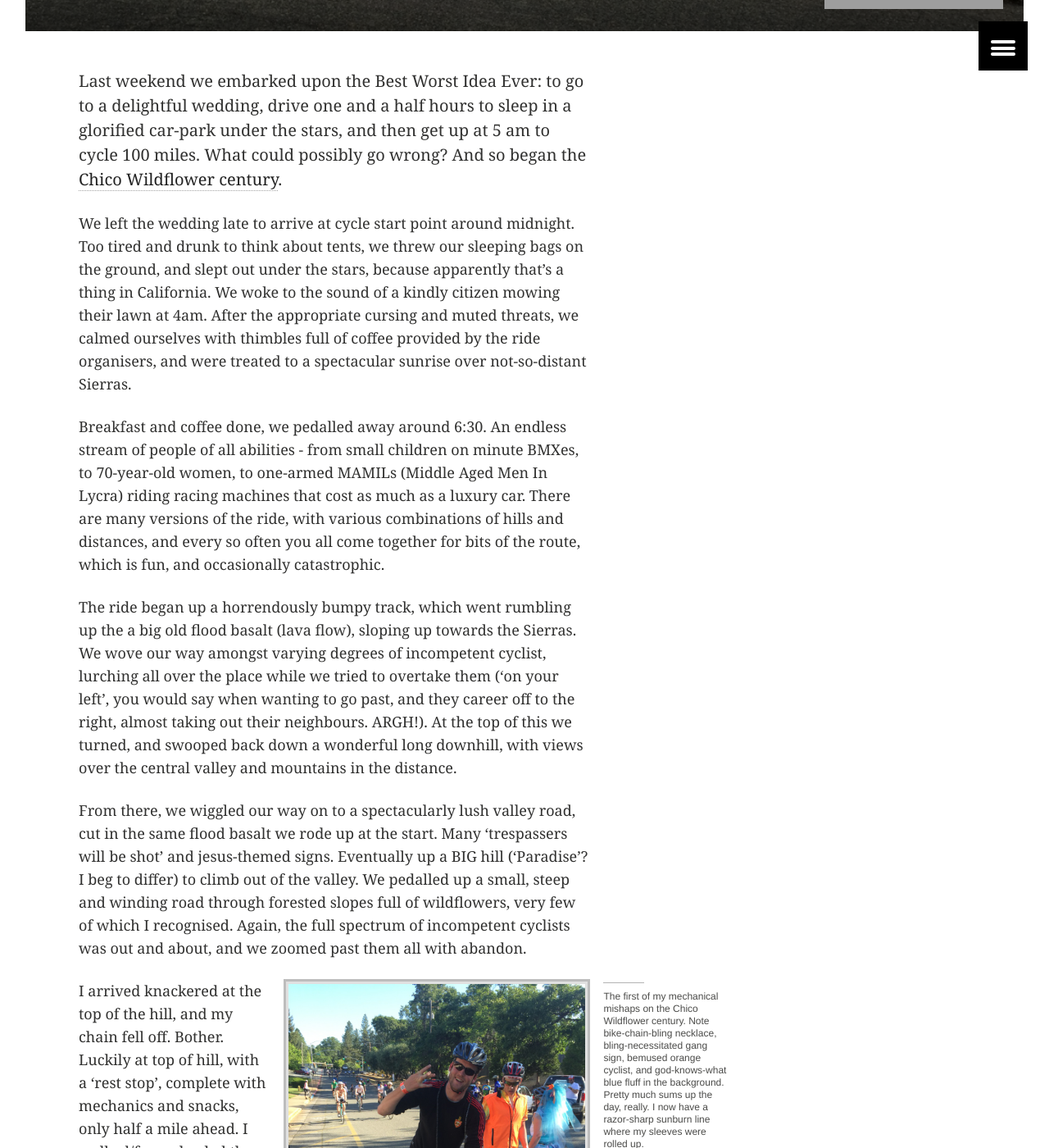
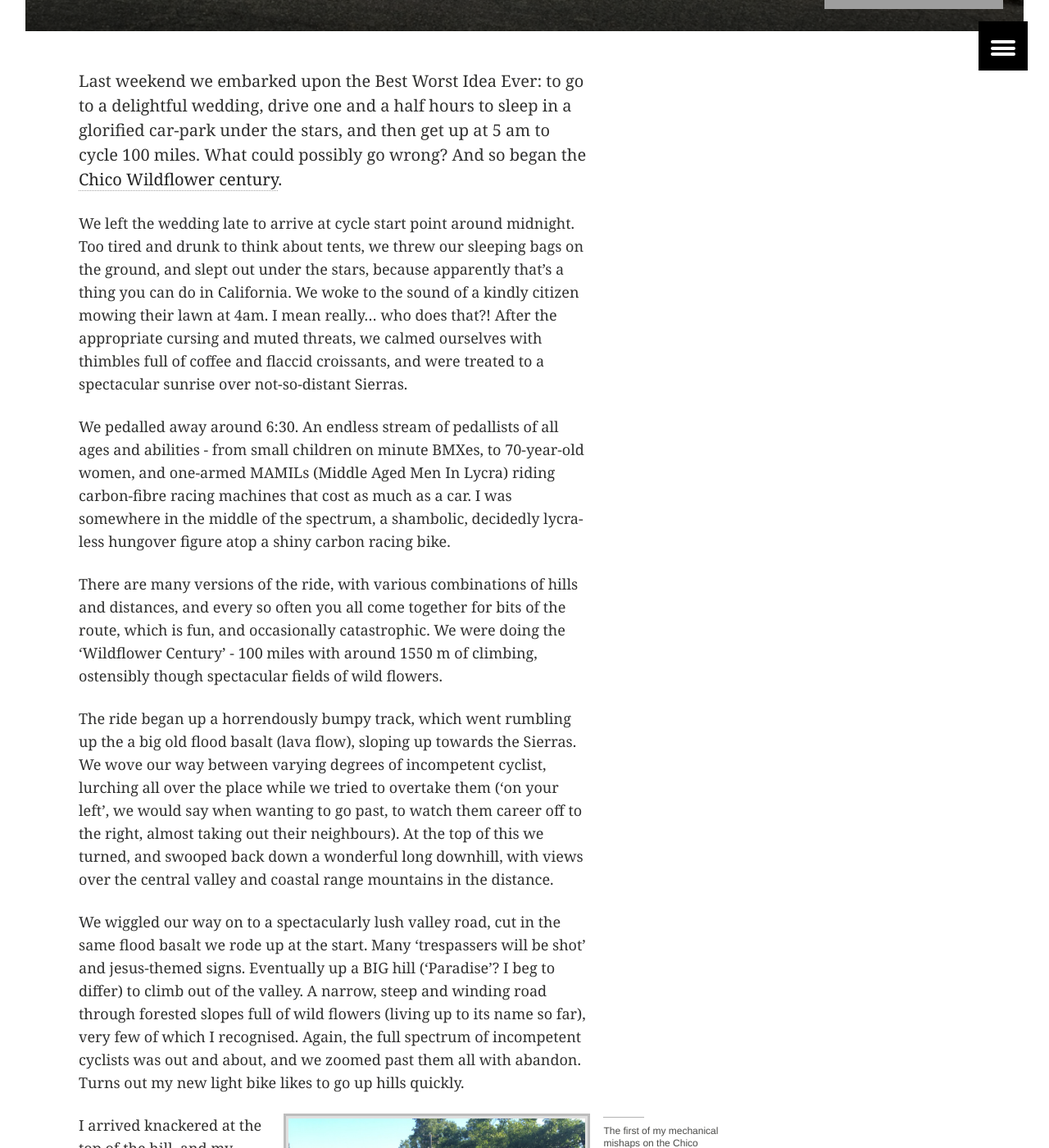
Before and after one commit to oscarbranson/oscarbranson.github.io, a Jekyll site: the page built from _posts/travel/2015-04-28-chasing-squirrels.md, in a window 1280 px wide and 1400 px high, scrolled down 753 px. Shown: the whole window at 82% size. Built offline with Jekyll 4.4.1, drawn with Linux system fonts in a browser that asks for light colours; comment, search, counter and statistics services are not loaded; some of the changed text lies outside the part shown.

Commit message:
tweaked 'chasing squirrels' post

```diff
--- a/_posts/travel/2015-04-28-chasing-squirrels.md
+++ b/_posts/travel/2015-04-28-chasing-squirrels.md
@@ -1,6 +1,6 @@
 ---
 layout: travel
-title: Chasing Squirrels!
+title: Chasing Squirrels
 modified:
 categories: travel main
 excerpt:
@@ -18,13 +18,15 @@ published: true
 
 Last weekend we embarked upon the Best Worst Idea Ever: to go to a delightful wedding, drive one and a half hours to sleep in a glorified car-park under the stars, and then get up at 5 am to cycle 100 miles. What could possibly go wrong? And so began the [Chico Wildflower century](https://www.chicovelo.org/wildflower-april.html).
 
-We left the wedding late to arrive at cycle start point around midnight. Too tired and drunk to think about tents, we threw our sleeping bags on the ground, and slept out under the stars, because apparently that's a thing in California. We woke to the sound of a kindly citizen mowing their lawn at 4am. After the appropriate cursing and muted threats, we calmed ourselves with thimbles full of coffee provided by the ride organisers, and were treated to a spectacular sunrise over not-so-distant Sierras.
+We left the wedding late to arrive at cycle start point around midnight. Too tired and drunk to think about tents, we threw our sleeping bags on the ground, and slept out under the stars, because apparently that's a thing you can do in California. We woke to the sound of a kindly citizen mowing their lawn at 4am. I mean really... who does that?! After the appropriate cursing and muted threats, we calmed ourselves with thimbles full of coffee and flaccid croissants, and were treated to a spectacular sunrise over not-so-distant Sierras.
 
-Breakfast and coffee done, we pedalled away around 6:30. An endless stream of people of all abilities - from small children on minute BMXes, to 70-year-old women, to one-armed MAMILs (Middle Aged Men In Lycra) riding racing machines that cost as much as a luxury car. There are many versions of the ride, with various combinations of hills and distances, and every so often you all come together for bits of the route, which is fun, and occasionally catastrophic.
+We pedalled away around 6:30. An endless stream of pedallists of all ages and abilities - from small children on minute BMXes, to 70-year-old women, and one-armed MAMILs (Middle Aged Men In Lycra) riding carbon-fibre racing machines that cost as much as a car. I was somewhere in the middle of the spectrum, a shambolic, decidedly lycra-less hungover figure atop a shiny carbon racing bike.
 
-The ride began up a horrendously bumpy track, which went rumbling up the a big old flood basalt (lava flow), sloping up towards the Sierras. We wove our way amongst varying degrees of incompetent cyclist, lurching all over the place while we tried to overtake them ('on your left', you would say when wanting to go past, and they career off to the right, almost taking out their neighbours. ARGH!).  At the top of this we turned, and swooped back down a wonderful long downhill, with views over the central valley and mountains in the distance.
+There are many versions of the ride, with various combinations of hills and distances, and every so often you all come together for bits of the route, which is fun, and occasionally catastrophic. We were doing the 'Wildflower Century' - 100 miles with around 1550 m of climbing, ostensibly though spectacular fields of wild flowers.
 
-From there, we wiggled our way on to a spectacularly lush valley road, cut in the same flood basalt we rode up at the start. Many 'trespassers will be shot' and jesus-themed signs. Eventually up a BIG hill ('Paradise'? I beg to differ) to climb out of the valley. We pedalled up a small, steep and winding road through forested slopes full of wildflowers, very few of which I recognised. Again, the full spectrum of incompetent cyclists was out and about, and we zoomed past them all with abandon.
+The ride began up a horrendously bumpy track, which went rumbling up the a big old flood basalt (lava flow), sloping up towards the Sierras. We wove our way between varying degrees of incompetent cyclist, lurching all over the place while we tried to overtake them ('on your left', we would say when wanting to go past, to watch them career off to the right, almost taking out their neighbours). At the top of this we turned, and swooped back down a wonderful long downhill, with views over the central valley and coastal range mountains in the distance.
+
+We wiggled our way on to a spectacularly lush valley road, cut in the same flood basalt we rode up at the start. Many 'trespassers will be shot' and jesus-themed signs. Eventually up a BIG hill ('Paradise'? I beg to differ) to climb out of the valley. A narrow, steep and winding road through forested slopes full of wild flowers (living up to its name so far), very few of which I recognised. Again, the full spectrum of incompetent cyclists was out and about, and we zoomed past them all with abandon. Turns out my new light bike likes to go up hills quickly.
 
 <figure class="figcap right" style="width:60%;">
   <img src="/images/chasing-squirrels/chain-bling.jpeg" width="100%">
@@ -33,13 +35,13 @@ From there, we wiggled our way on to a spectacularly lush valley road, cut in th
 
 I arrived knackered at the top of the hill, and my chain fell off. Bother. Luckily at top of hill, with a 'rest stop', complete with mechanics and snacks, only half a mile ahead.  I walked/free-wheeled the rest of the way, to have my chain put back on by a friendly mechanic.
 
-After that, we zoomed down the other side of the hill, gradually heading back on to the valley floor. About a mile later, my front gear shifters stopped working. Double bother.  I only had my high-range gears, which was not so good for the impending monstrous hill.  I made a detour to the lunch stop for one of the different routes to try and get my gears fixed. They couldn't do it ("Naaah... sorry man, these are fucked."), so they just put me in my 10 easy gears, so I could get up the hill. I then pedalled off monstrously to try and catch up with the others, which I did, to cries of "The British are coming!".
+Fed, watered and re-chained, we set off down the other side of the hill, gradually heading back to the valley floor. About a mile in, my front gear shifters stopped working. Bother. With only my high-range gears, the impending monstrous hill was worrysome, at best. I made a detour to the lunch stop for one of the different routes to try and get my gears fixed. They couldn't do it ("Naaah... sorry dude, these are fucked."), so they just put me in my low-range gears, and sent me on my way. I then pedalled off monstrously to try and catch up with the others, which I eventually did to cries of "the British are coming!".
 
-This hill was tough. Another small winding valley road past lakes and trees, back onto the top of the flood basalt, called 'table mountain', ostensibly the site of all wild flowers. Up we ground, with many shouts of 'shut up legs!' to encourage ourselves, and those we overtook (zoom!).  Cursed and oathed at a sign 3/4 of a mile from the top, which said 'Eureka, you've done it!'. Grrr.  At the actual top we were greeted by an elderly couple sitting by the side of the road ringing a cowbell, and cheering ("Git 'r done!"" shouted the man). Excellent.  And then a rest-stop (See our triumphant photo).
+This hill was steep and winding. Another small valley road past lakes and trees, back onto the top of the flood basalt, called 'table mountain', ostensibly the site of the most spectacular wild flowers. Up we ground, with many shouts of 'shut up legs!' to encourage ourselves, and those we overtook (zoom!). We cursed at a sign 3/4 of a mile from the top, which said 'Eureka, you've done it!'. At the actual top we were greeted by an elderly couple sitting by the side of the road ringing a cowbell, and cheering ("Git 'r done!"" shouted the man). Excellent.  And then a rest-stop (See our triumphant photo).
 
-You will notice, from the photo, a distinct lack of wildflowers.  They'd come early this year.  Triple bother.  We found some as we began to descend - through lush green orchards with tiny horses, cows, goats and puppies, frolicking amongst pools of buttercups and daisies and foreign purple things.  Sasquatch statues emerging from thickets, and a wonderful, swooping downhill road back down to the valley and LUNCH!
+You will notice, from the photo, a distinct lack of wildflowers. They'd come early this year. Bother. We found some as we began to descend - through lush green orchards with tiny horses, cows, goats and puppies, frolicking amongst pools of buttercups and daisies and foreign purple things.  Sasquatch statues emerging from thickets, and a wonderful, swooping downhill road back down to the valley and LUNCH!
 
-From there, a 40 mile flat slog through delightful orchards into a horrible headwind.  Somewhere around mile 80 I had a second wind, and began 'chasing squirrels', as one of my fellow pedallers called it. I decided I'd try to catch up with the cyclists ahead of us, which I did. My original plan was to then re-join the group... but there there was someone else in front of them, so I just kept going.  Every time I caught up with someone, there was someone else a few hundred hards in front, and on I went, just getting faster and faster, until I suddenly came to the finish.
+From there, a 40 mile flat slog through delightful orchards into a horrible headwind.  Somewhere around mile 80 I had a second wind, and began 'chasing squirrels', as one of my fellow pedallers called it. I decided I'd try to catch up with the cyclists ahead of us, which I did. Originally, my plan was to re-join the group... but there was someone else a few hundred yards in front, so I just kept going. Every time I caught up with someone, there was another squirrel to chase, and on I went, getting faster and faster, until suddenly 100 miles was up.
 
 At the finish, we were met with spectacular food - heaps of polenta-lasagna, rice-salads, lentil-salads, salad-salads. Then we drove back to Davis to collapse.  A great ride, a good day.
 
```
